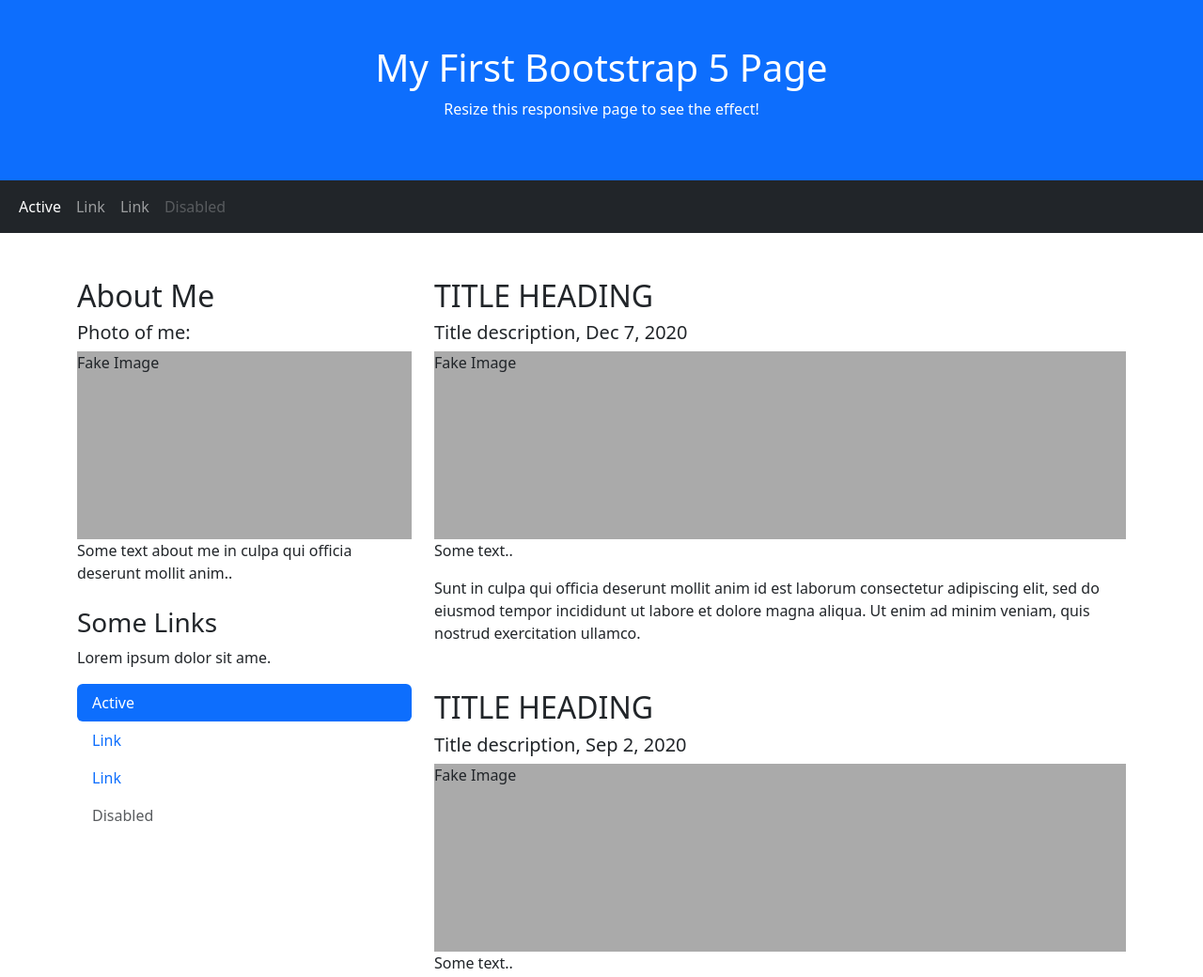
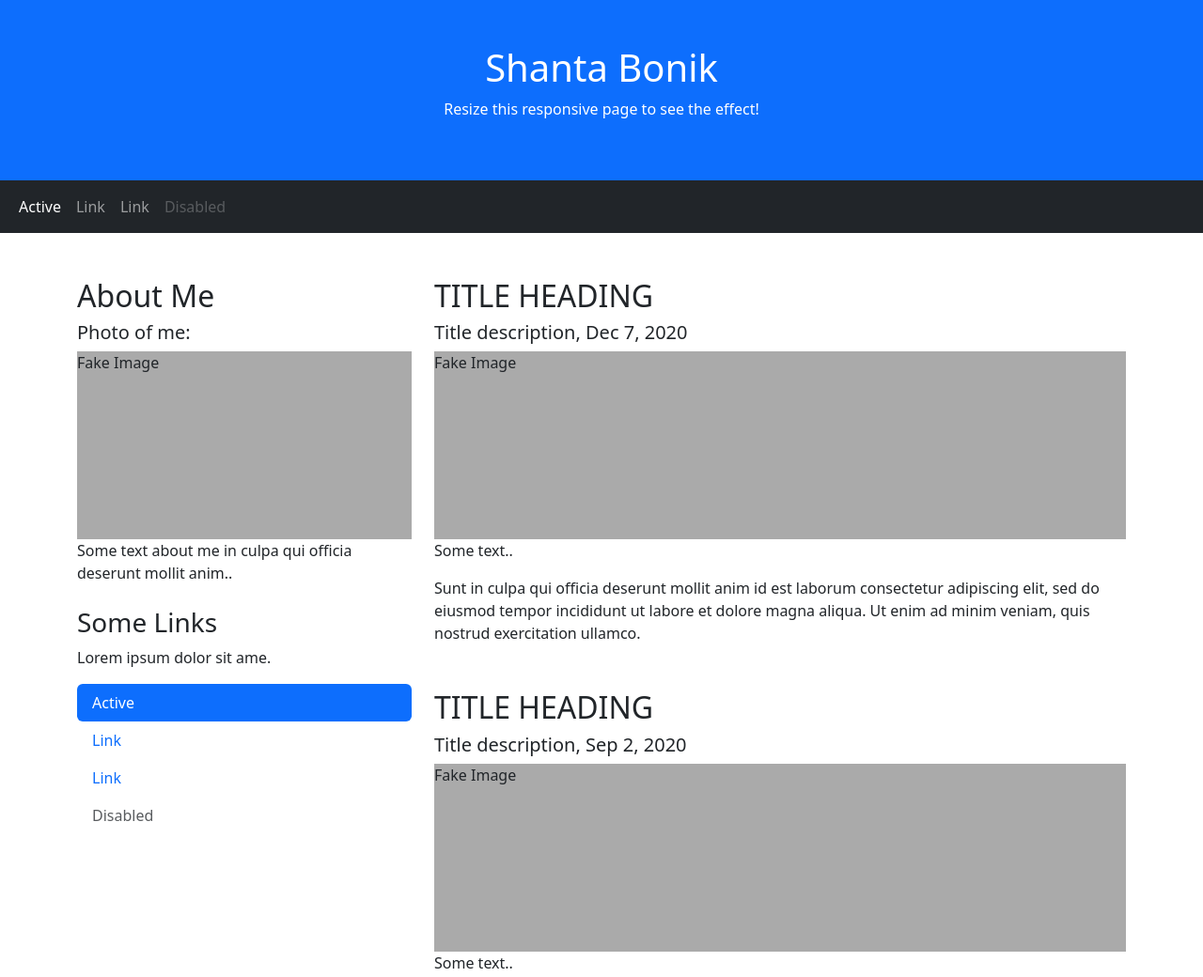
Before and after one commit to ShantaBonik/ShantaBonik.github.io, a plain HTML site: page index.html in a window 1280 px wide. Shown: the top 1040 px of the page at 94% size. Drawn offline with nearby package versions, Linux system fonts and the light colour scheme.

Commit message:
Update index.html

```diff
--- a/index.html
+++ b/index.html
@@ -1,7 +1,7 @@
 <!DOCTYPE html>
 <html lang="en">
 <head>
-  <title> Shanta Bonik Website Example</title>
+  <title> Bootstrap 5 Website Example</title>
   <meta charset="utf-8">
   <meta name="viewport" content="width=device-width, initial-scale=1">
   <link href="https://cdn.jsdelivr.net/npm/bootstrap@5.3.3/dist/css/bootstrap.min.css" rel="stylesheet">
@@ -16,7 +16,7 @@
 <body>
 
 <div class="p-5 bg-primary text-white text-center">
-  <h1>My First Bootstrap 5 Page</h1>
+  <h1>Shanta Bonik</h1>
   <p>Resize this responsive page to see the effect!</p>
 </div>
 
```
